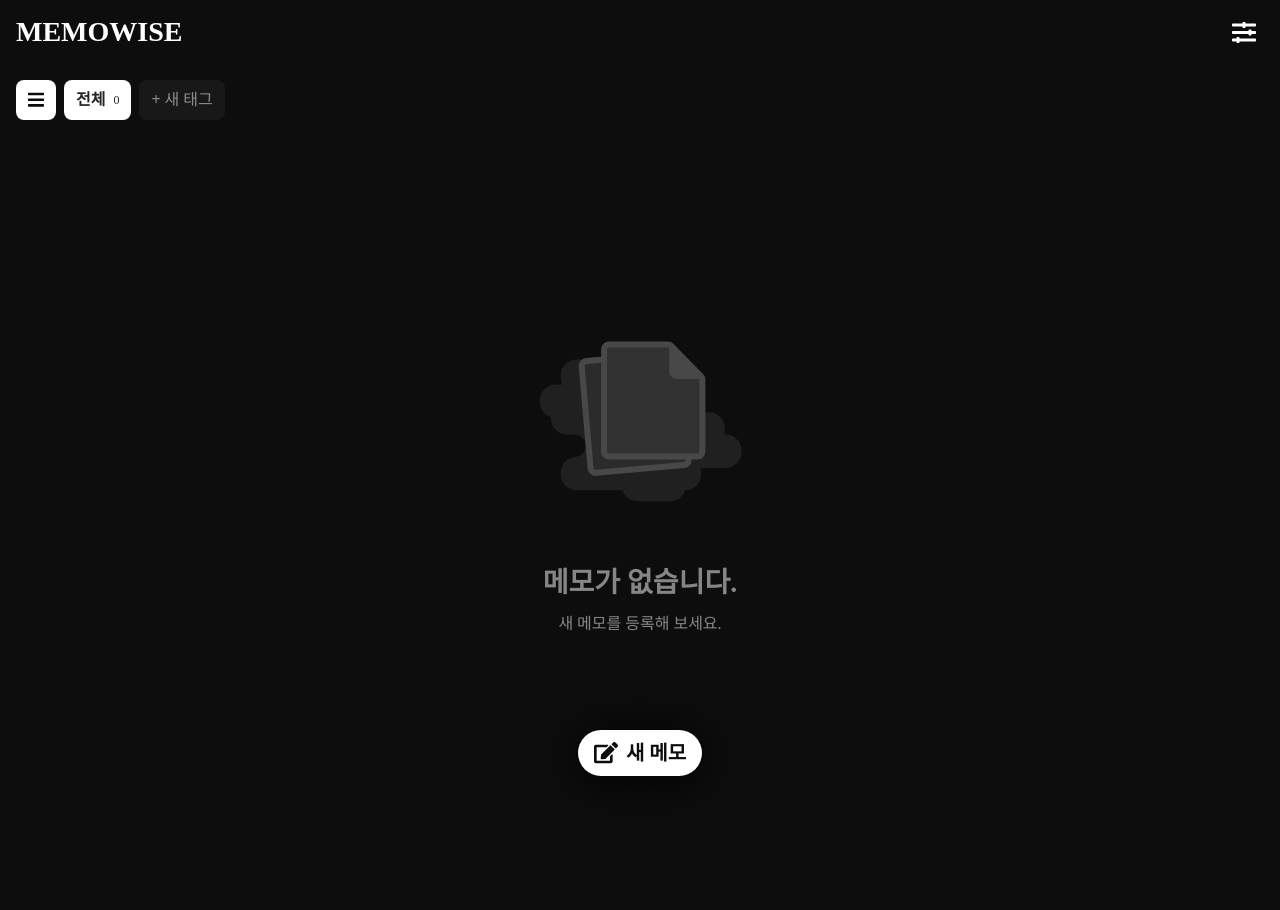
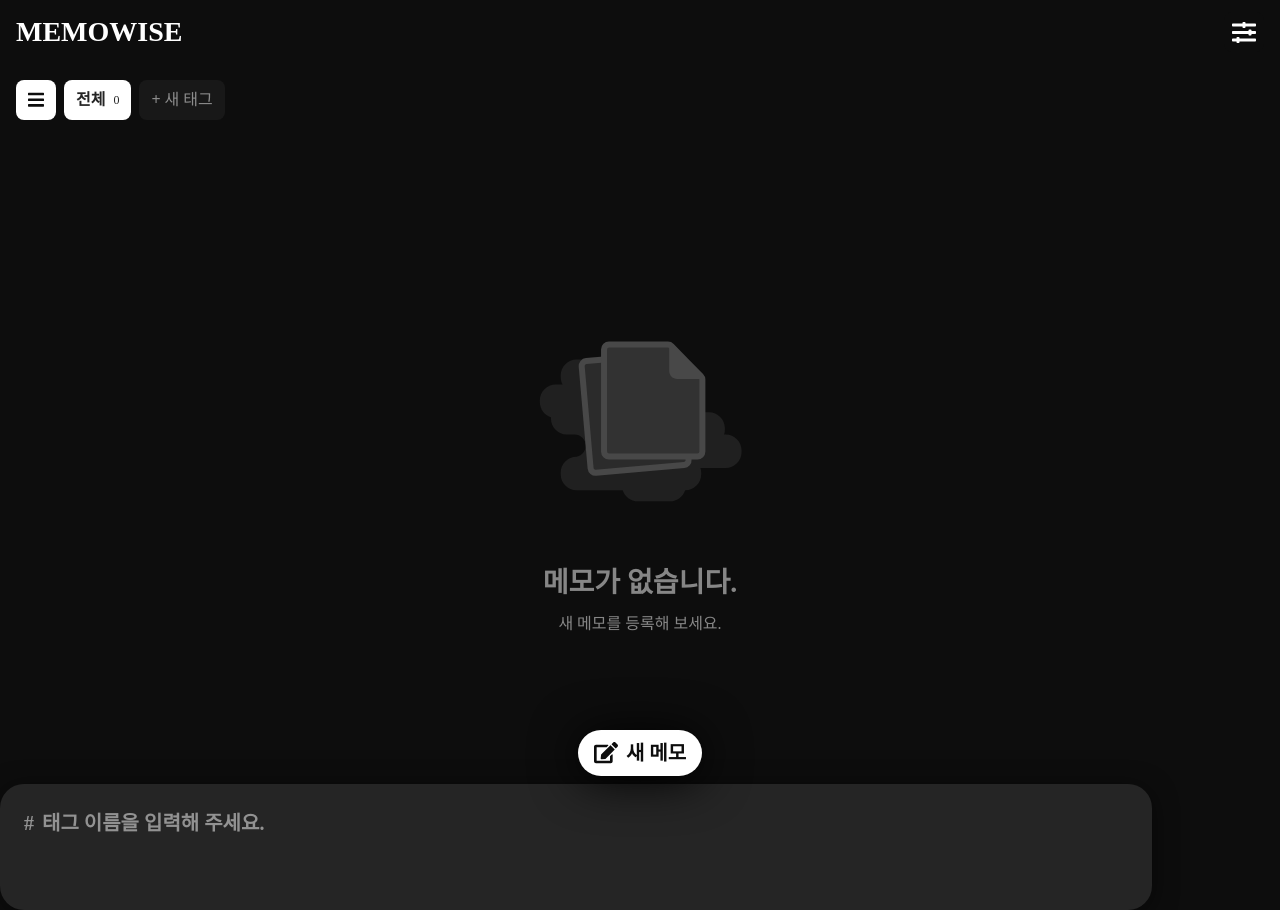
Before and after one commit to weirdry/react-memo, a React (Create React App) app: page / in a window 1280 px wide. Before the commit the page ends 800 px from the top, so only its background shows below. Built offline with nearby package versions, Linux system fonts and the light colour scheme; a web font is replaced by a local one.

Commit message:
InputTag component added

```diff
--- /dev/null
+++ b/src/components/input-tag/input-tag.component.tsx
@@ -0,0 +1,37 @@
+import { useState, useEffect, ChangeEvent } from 'react'
+import { InputTagContainer } from './input-tag.styles'
+
+type InputTagProps = {
+	placeholder: string
+	value?: string
+	handleChange?: (e: ChangeEvent<HTMLInputElement>) => void
+}
+
+export default function InputTag(props: InputTagProps) {
+	const { placeholder, value, handleChange } = props
+
+	const [inputValue, setInputValue] = useState<string>('')
+
+	const handleInputChange = (e: ChangeEvent<HTMLInputElement>) => {
+		handleChange && handleChange(e)
+		setInputValue(() => e.target.value)
+	}
+
+	useEffect(() => {
+		if (value) {
+			setInputValue(value)
+		}
+	}, [value])
+
+	return (
+		<InputTagContainer
+			placeholder={placeholder}
+			value={inputValue}
+			onChange={handleInputChange}
+		/>
+	)
+}
+
+InputTag.defaultProps = {
+	placeholder: '메시지를 입력해 주세요.',
+}
--- /dev/null
+++ b/src/components/input-tag/input-tag.styles.ts
@@ -0,0 +1,25 @@
+import styled from 'styled-components'
+
+export const InputTagContainer = styled.input`
+	all: unset;
+	width: 100%;
+	height: auto;
+
+	cursor: text;
+
+	color: var(--colour-card-default-on-background-active);
+
+	font-family: var(--typo-route-sectiontitle-font-family);
+	font-weight: var(--typo-route-sectiontitle-font-weight);
+	font-size: var(--typo-route-sectiontitle-font-size);
+	line-height: var(--typo-route-sectiontitle-line-height);
+
+	&::placeholder {
+		color: var(--colour-card-default-on-background-inactive);
+	}
+
+	-webkit-user-select: text;
+	-moz-user-select: text;
+	-ms-user-select: text;
+	user-select: text;
+`
--- a/src/components/input/input.component.tsx
+++ b/src/components/input/input.component.tsx
@@ -1,6 +1,6 @@
-import { useRef, useState, useEffect, ChangeEvent } from 'react'
+import { useRef, useState, useEffect, ChangeEvent, ElementType } from 'react'
 
-import { BaseTextarea, TitleInput, BodyTextarea } from './input.styles'
+import { TitleInput, BodyTextarea } from './input.styles'
 
 type InputSelect = 'title' | 'body'
 
@@ -11,7 +11,7 @@ type InputProps = {
 	handleChange?: (e: ChangeEvent<HTMLTextAreaElement>) => void
 }
 
-const selectInput = (inputType: InputSelect): typeof BaseTextarea => {
+const selectInput = (inputType: InputSelect): ElementType => {
 	switch (inputType) {
 		case 'title':
 			return TitleInput
--- a/src/components/overlay-input/overlay-input.component.tsx
+++ b/src/components/overlay-input/overlay-input.component.tsx
@@ -1,4 +1,6 @@
-import { MouseEvent } from 'react'
+import { useState, MouseEvent, ChangeEvent } from 'react'
+
+import InputTag from '../input-tag/input-tag.component'
 
 import { OverlayInputContainer } from './overlay-input.styles'
 
@@ -10,10 +12,21 @@ type OverlayInputProps = {
 export default function OverlayInput(props: OverlayInputProps) {
 	const { handleConfirm, handleCancel } = props
 
+	const [tagName, setTagName] = useState<string>('')
+
+	const handeChange = (e: ChangeEvent<HTMLInputElement>): void => {
+		setTagName(() => e.target.value)
+	}
+
 	return (
 		<OverlayInputContainer>
 			<div className="input-container">
 				<span className="symbol">#</span>
+				<InputTag
+					placeholder="태그 이름을 입력해 주세요."
+					value={tagName}
+					handleChange={handeChange}
+				/>
 			</div>
 			<div className="buttons-container"></div>
 		</OverlayInputContainer>
--- a/src/components/overlay-input/overlay-input.styles.ts
+++ b/src/components/overlay-input/overlay-input.styles.ts
@@ -11,7 +11,7 @@ export const OverlayInputContainer = styled.div`
 	border-radius: 1.5rem;
 
 	background-color: var(--colour-overlay-default-background-active);
-	box-shadow: 0.25rem 1.5rem rgba(0, 0, 0, 0.5);
+	box-shadow: 0 0.25rem 1.5rem rgba(0, 0, 0, 0.5);
 
 	.input-container {
 		width: 100%;
--- a/src/routes/home/home.component.tsx
+++ b/src/routes/home/home.component.tsx
@@ -16,6 +16,7 @@ import FloatingButton from '../../components/floating-button/floating-button.com
 import Placeholder from '../../components/placeholder/placeholder.components'
 import Toast from '../../components/toast/toast.component'
 import TagBar from '../../components/tag-bar/tag-bar.component'
+import OverlayInput from '../../components/overlay-input/overlay-input.component'
 
 import { HomeContainer } from './home.styles'
 
@@ -86,6 +87,8 @@ export default function Home() {
 				</div>
 			)}
 
+			<OverlayInput />
+
 			<div className="floating-container">
 				{selectedToast(isModified)}
 
```
